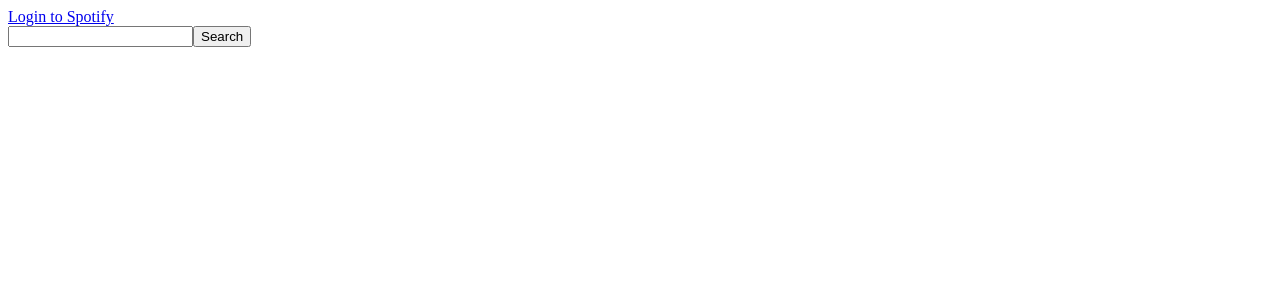
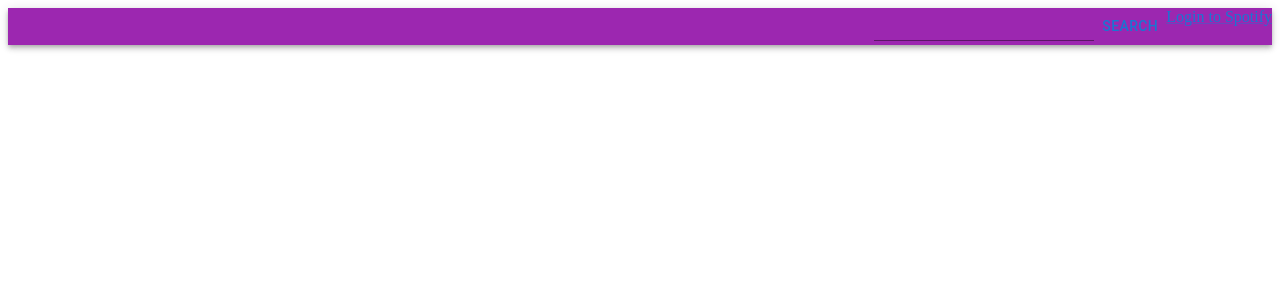
Before and after one commit to shannoj/api-app, a React (Vite) app in the folder spotify-app/: page / in a window 1280 px wide. Shown: the top 300 px of the page. Built offline with nearby package versions, Linux system fonts and the light colour scheme.

Commit message:
restyled using material ui

```diff
--- a/spotify-app/package.json
+++ b/spotify-app/package.json
@@ -10,6 +10,9 @@
     "preview": "vite preview"
   },
   "dependencies": {
+    "@emotion/react": "^11.11.1",
+    "@emotion/styled": "^11.11.0",
+    "@mui/material": "^5.14.19",
     "axios": "^1.6.2",
     "react": "^18.2.0",
     "react-dom": "^18.2.0"
--- a/spotify-app/src/App.tsx
+++ b/spotify-app/src/App.tsx
@@ -3,6 +3,7 @@ import axios from "axios";
 import RenderArtists from "./components/RenderArtists";
 import SearchForm from "./components/SearchForm";
 import LoginLogout from "./components/LoginLogout";
+import AppBar from "@mui/material/AppBar";
 
 function App() {
   const CLIENT_ID = "df46d308b60c4450b79230ccbba9d779";
@@ -34,7 +35,9 @@ function App() {
     setToken(token);
   }, []);
 
-  const handleSearch = (e: ChangeEvent<HTMLInputElement>) => {
+  const handleSearch = (
+    e: ChangeEvent<HTMLInputElement | HTMLTextAreaElement>
+  ) => {
     setSearchKey(e.target.value);
   };
 
@@ -54,7 +57,7 @@ function App() {
         type: "artist",
       },
     });
-
+    console.log(data);
     setArtists(data.artists.items);
   };
 
@@ -62,6 +65,19 @@ function App() {
     <>
       <div className="App">
         <header className="App-header"></header>
+        <AppBar
+          position="static"
+          color="secondary"
+          sx={{
+            display: "flex",
+            flexDirection: "row",
+            justifyContent: "flex-end",
+          }}
+        >
+          <SearchForm
+            setSearchKey={handleSearch}
+            searchArtists={searchArtists}
+          ></SearchForm>
           <LoginLogout
             token={token}
             CLIENT_ID={CLIENT_ID}
@@ -70,10 +86,7 @@ function App() {
             RESPONSE_TYPE={RESPONSE_TYPE}
             logout={logout}
           ></LoginLogout>
-        <SearchForm
-          setSearchKey={handleSearch}
-          searchArtists={searchArtists}
-        ></SearchForm>
+        </AppBar>
         <RenderArtists artists={artists}></RenderArtists>
       </div>
     </>
--- a/spotify-app/src/components/LoginLogout.tsx
+++ b/spotify-app/src/components/LoginLogout.tsx
@@ -1,3 +1,6 @@
+import Button from "@mui/material/Button";
+import Link from "@mui/material/Link";
+
 interface LoginLogoutProps {
   token: string | null;
   AUTH_ENDPOINT: string;
@@ -18,13 +21,13 @@ const LoginLogout = ({
   return (
     <>
       {!token ? (
-        <a
+        <Link
           href={`${AUTH_ENDPOINT}?client_id=${CLIENT_ID}&redirect_uri=${REDIRECT_URI}&response_type=${RESPONSE_TYPE}`}
         >
           Login to Spotify
-        </a>
+        </Link>
       ) : (
-        <button onClick={logout}>Logout</button>
+        <Button onClick={logout}>Logout</Button>
       )}
     </>
   );
--- a/spotify-app/src/components/SearchForm.tsx
+++ b/spotify-app/src/components/SearchForm.tsx
@@ -1,7 +1,11 @@
 import { ChangeEvent, FormEvent } from "react";
+import Input from "@mui/material/Input";
+import Button from "@mui/material/Button";
 
 interface SearchFormProps {
-  setSearchKey: (e: ChangeEvent<HTMLInputElement>) => void;
+  setSearchKey: (
+    e: ChangeEvent<HTMLInputElement | HTMLTextAreaElement>
+  ) => void;
   searchArtists: (e: FormEvent<HTMLFormElement>) => void;
 }
 
@@ -9,8 +13,8 @@ const SearchForm = ({ setSearchKey, searchArtists }: SearchFormProps) => {
   return (
     <>
       <form onSubmit={searchArtists}>
-        <input type="text" onChange={(e) => setSearchKey(e)} />
-        <button type={"submit"}>Search</button>
+        <Input type="text" onChange={(e) => setSearchKey(e)} />
+        <Button type={"submit"}>Search</Button>
       </form>
     </>
   );
```
Also changed, not shown: 1 other file (tests, documents, lock files or other folders). Lines whose indentation alone changed are shown as unchanged.
